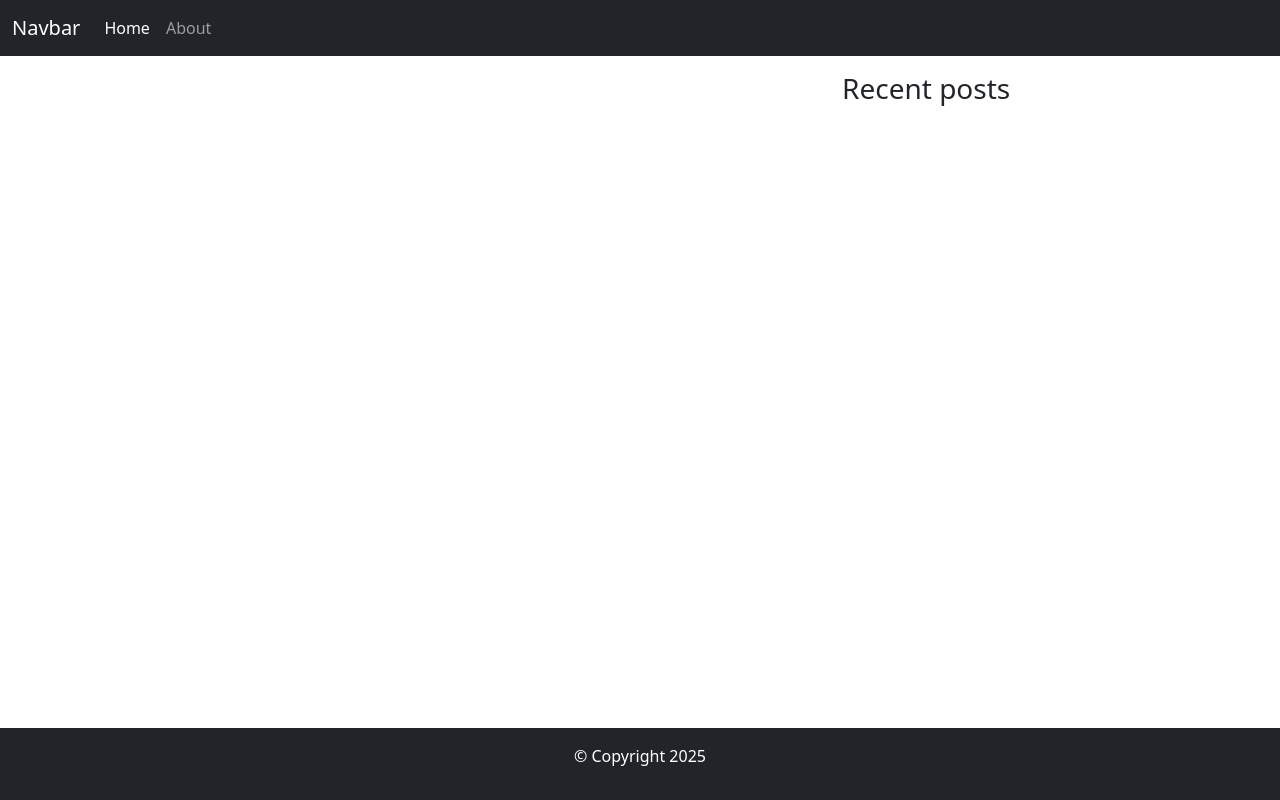
After one commit to sleeper0644/blog, a PHP site: page /app/views/about.tpl.php in a window 1280 px wide. The commit adds this page. Run offline with PHP 8.4, Linux system fonts and the light colour scheme; the template is opened without the code that fills it, so the values that code supplies are empty.

Commit message:
create started structure of app

```diff
--- a/about.php
+++ b/about.php
@@ -1,5 +1,7 @@
 <?php
 $title = 'MY BLOG :: ABOUT';
+require 'func.php';
+
 $post = ' <p>Lorem ipsum dolor sit amet consectetur, adipisicing elit. Adipisci recusandae itaque temporibus architecto, qui sapiente quisquam blanditiis illo praesentium illum, quia eum officia saepe iusto ullam quibusdam, esse aliquam ratione.</p>
 <p>Lorem ipsum dolor sit amet consectetur, adipisicing elit. Adipisci recusandae itaque temporibus architecto, qui sapiente quisquam blanditiis illo praesentium illum, quia eum officia saepe iusto ullam quibusdam, esse aliquam ratione.</p>
 <p>Lorem ipsum dolor sit amet consectetur, adipisicing elit. Adipisci recusandae itaque temporibus architecto, qui sapiente quisquam blanditiis illo praesentium illum, quia eum officia saepe iusto ullam quibusdam, esse aliquam ratione.</p>
@@ -20,4 +22,4 @@ $recent_posts = [
     ],
 ];
 
-require 'about.tpl.php';
+require 'app/views/about.tpl.php';
--- a/about.tpl.php
+++ b/app/views/about.tpl.php
@@ -4,6 +4,7 @@
                 <div class="row">
                     <div class="col-md-8">
                         <?= $post ?>
+
                     </div>
                     <?php require 'incs/sidebar.php' ?>
                 </div>
--- /dev/null
+++ b/app/views/incs/footer.php
@@ -0,0 +1,9 @@
+<footer class="footer ">
+           <div class="p-3 bg-dark text-white text-center">
+                <p>&copy; Copyright <?= date('Y')?></p>
+           </div>
+        </footer>
+    </div>
+    <script src="https://cdn.jsdelivr.net/npm/bootstrap@5.2.3/dist/js/bootstrap.bundle.min.js"></script>
+</body>
+</html>
--- /dev/null
+++ b/app/views/incs/header.php
@@ -0,0 +1,31 @@
+<!DOCTYPE html>
+<html lang="en">
+<head>
+    <meta charset="UTF-8">
+    <meta name="viewport" content="width=device-width, initial-scale=1.0">
+    <title><?= $title ?? 'TITLE'?></title>
+    <link rel="stylesheet" href="https://cdn.jsdelivr.net/npm/bootstrap@5.2.3/dist/css/bootstrap.min.css">
+    <link rel="stylesheet" href="assets/main.css">
+</head>
+<body>
+    <div class="wrapper">
+        <header class="header">
+        <nav class="navbar navbar-expand-lg navbar-dark bg-dark">
+            <div class="container-fluid">
+                <a class="navbar-brand" href="#">Navbar</a>
+                <button class="navbar-toggler" type="button" data-bs-toggle="collapse" data-bs-target="#navbarNav" aria-controls="navbarNav" aria-expanded="false" aria-label="Toggle navigation">
+                <span class="navbar-toggler-icon"></span>
+                </button>
+                <div class="collapse navbar-collapse" id="navbarNav">
+                <ul class="navbar-nav">
+                    <li class="nav-item">
+                    <a class="nav-link active" aria-current="page" href="/">Home</a>
+                    </li>
+                    <li class="nav-item">
+                    <a class="nav-link" href="/about.php">About</a>
+                    </li>
+                </ul>
+                </div>
+            </div>
+        </nav>
+        </header>
--- /dev/null
+++ b/app/views/incs/sidebar.php
@@ -0,0 +1,8 @@
+<div class="col-md-4">
+    <h3>Recent posts</h3>
+    <ul class="list-group">
+        <?php foreach($recent_posts as $recent_post): ?>
+            <li class="list-group-item"><a href="post/<?= $recent_post['slug']?>"><?= $recent_post['title']?></a></li>
+        <?php endforeach; ?>
+    </ul>
+</div>
--- a/index.tpl.php
+++ b/app/views/index.tpl.php
@@ -3,6 +3,7 @@
             <div class="container">
                 <div class="row">
                     <div class="col-md-8">
+                        <?php dd($posts) ?>
                         <?php foreach ($posts as $post) :?>
                         <div class="card mb-3">
                             <div class="card-body">
--- a/index.php
+++ b/index.php
@@ -1,5 +1,7 @@
 <?php
 $title = 'MY BLOG :: HOME';
+
+require 'func.php';
 $posts = [
     1 => [
         'title' => 'Title 1',
@@ -33,4 +35,4 @@ $recent_posts = [
     ],
 ];
 
-require 'index.tpl.php';
+require 'app/views/index.tpl.php';
```
Also changed, not shown: func.php (added, +14 -0 lines).
